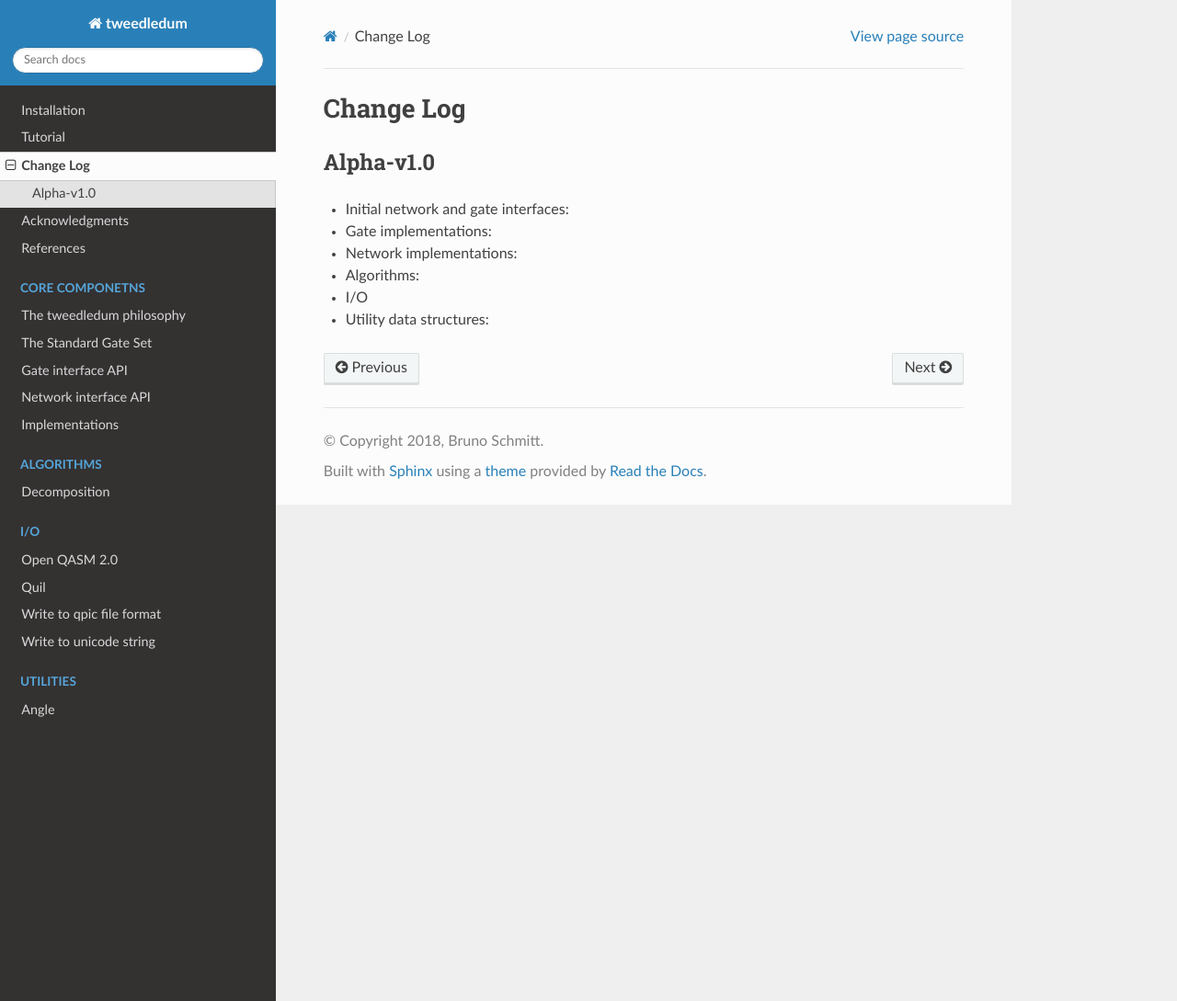
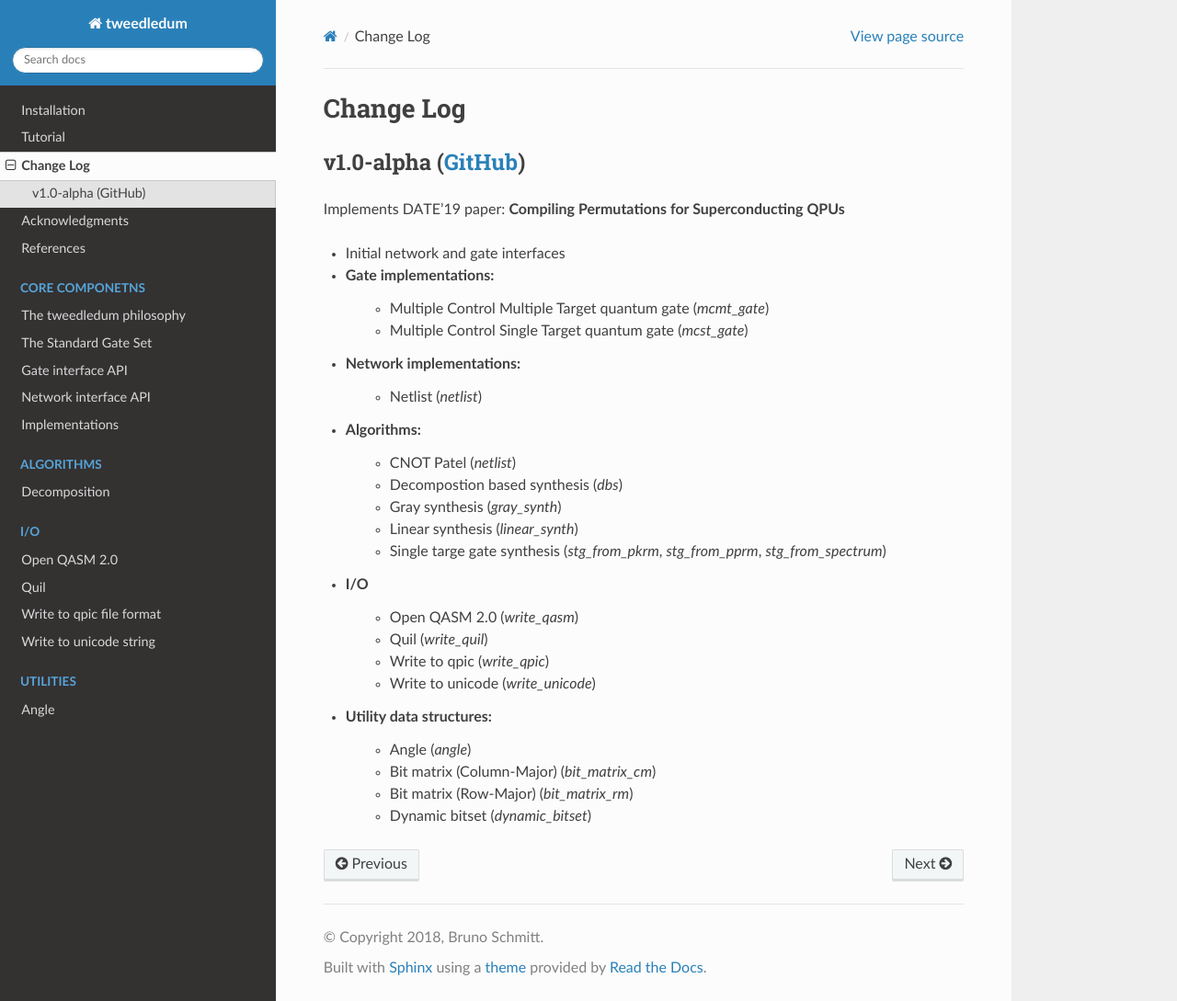
Before and after one commit to boschmitt/tweedledum, a Sphinx documentation site: the page built from docs/changelog.rst, in a window 1280 px wide and 1089 px high. Shown: the whole window at 92% size. Built offline with Sphinx 7.4.7 and the Read the Docs theme 2.0.0, drawn with Linux system fonts in a browser that asks for light colours; pages that are not in the unit, such as notebooks, are missing from menus.

Commit message:
Update the ChangeLog

```diff
--- a/docs/changelog.rst
+++ b/docs/changelog.rst
@@ -1,17 +1,30 @@
 Change Log
 ==========
 
-Alpha-v1.0
-----------
+v1.0-alpha (`GitHub <https://github.com/boschmitt/tweedledum/tree/v1.0-alpha>`_)
+--------------------------------------------------------------------------------
 
-* Initial network and gate interfaces:
+Implements DATE'19 paper: **Compiling Permutations for Superconducting QPUs**
 
+* Initial network and gate interfaces
 * Gate implementations:
-
+    - Multiple Control Multiple Target quantum gate (`mcmt_gate`)
+    - Multiple Control Single Target quantum gate (`mcst_gate`)
 * Network implementations:
-
+    - Netlist (`netlist`)
 * Algorithms:
-
+    - CNOT Patel (`netlist`)
+    - Decompostion based synthesis (`dbs`)
+    - Gray synthesis (`gray_synth`)
+    - Linear synthesis (`linear_synth`)
+    - Single targe gate synthesis (`stg_from_pkrm`, `stg_from_pprm`, `stg_from_spectrum`)
 * I/O
-
+    - Open QASM 2.0 (`write_qasm`)
+    - Quil (`write_quil`)
+    - Write to qpic (`write_qpic`)
+    - Write to unicode (`write_unicode`)
 * Utility data structures:
+    - Angle (`angle`)
+    - Bit matrix (Column-Major) (`bit_matrix_cm`)
+    - Bit matrix (Row-Major) (`bit_matrix_rm`)
+    - Dynamic bitset (`dynamic_bitset`)
```
